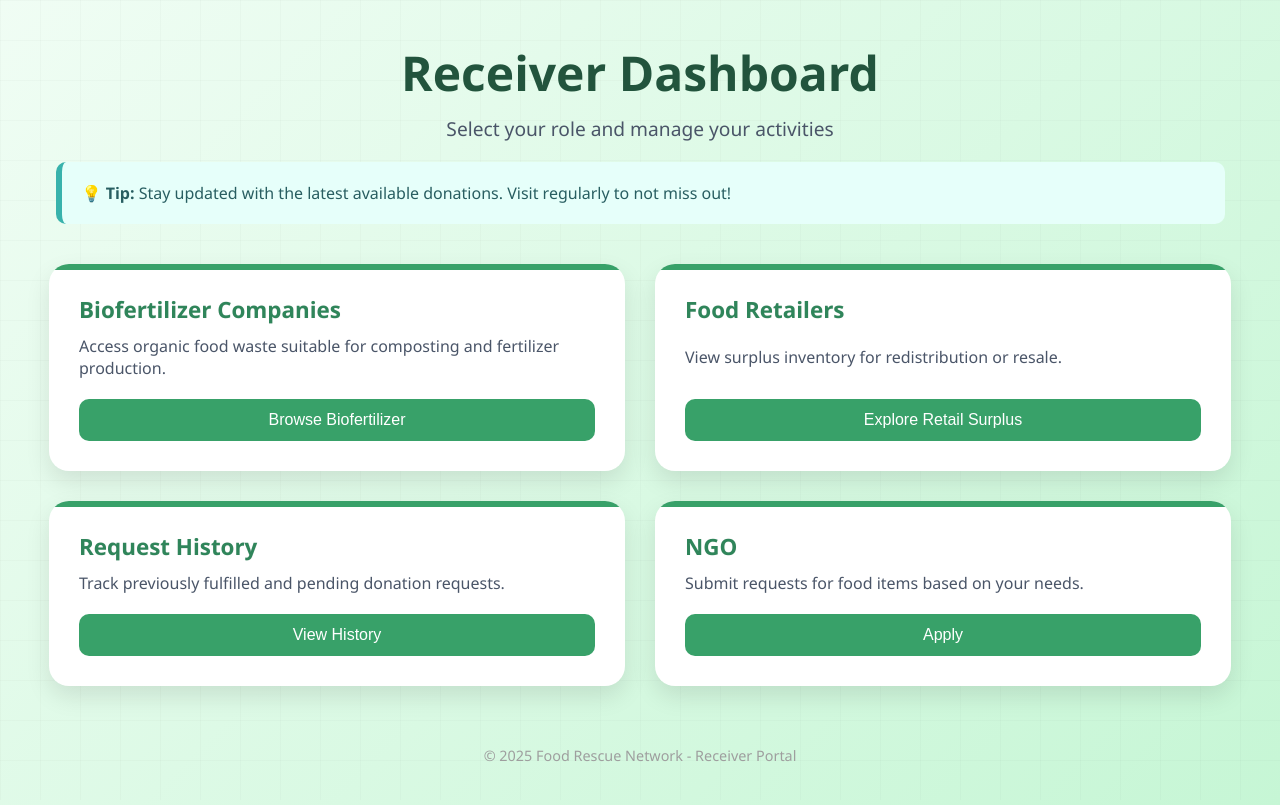
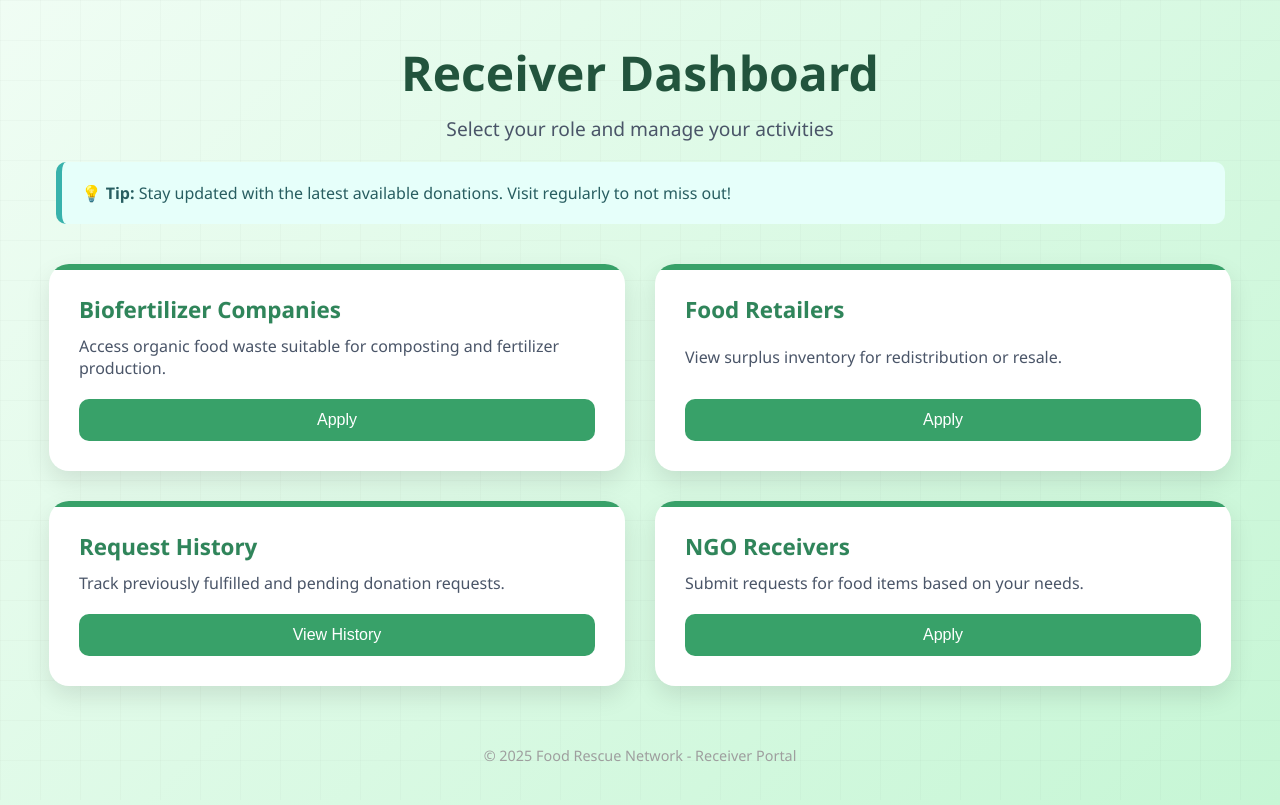
Before and after one commit to frn420/frn420, a Flask app: template templates/receiver.html in a window 1280 px wide. Run offline with Flask 3, Linux system fonts and the light colour scheme; the template is opened without the code that fills it, so the values that code supplies are empty.

Commit message:
Update receiver.html

```diff
--- a/templates/receiver.html
+++ b/templates/receiver.html
@@ -180,12 +180,12 @@
     <div class="card">
       <h3>Biofertilizer Companies</h3>
       <p>Access organic food waste suitable for composting and fertilizer production.</p>
-      <button onclick="viewBiofertilizer()">Browse Biofertilizer</button>
+      <button onclick="viewBiofertilizer()">Apply</button>
     </div>
     <div class="card">
       <h3>Food Retailers</h3>
       <p>View surplus inventory for redistribution or resale.</p>
-      <button onclick="viewRetailers()">Explore Retail Surplus</button>
+      <button onclick="viewRetailers()">Apply</button>
     </div>
     <div class="card">
       <h3>Request History</h3>
@@ -193,7 +193,7 @@
       <button onclick="viewRequests()">View History</button>
     </div>
     <div class="card">
-      <h3>NGO</h3>
+      <h3>NGO Receivers</h3>
       <p>Submit requests for food items based on your needs.</p>
       <button onclick="applyForDonations()">Apply</button>
     </div>
```
